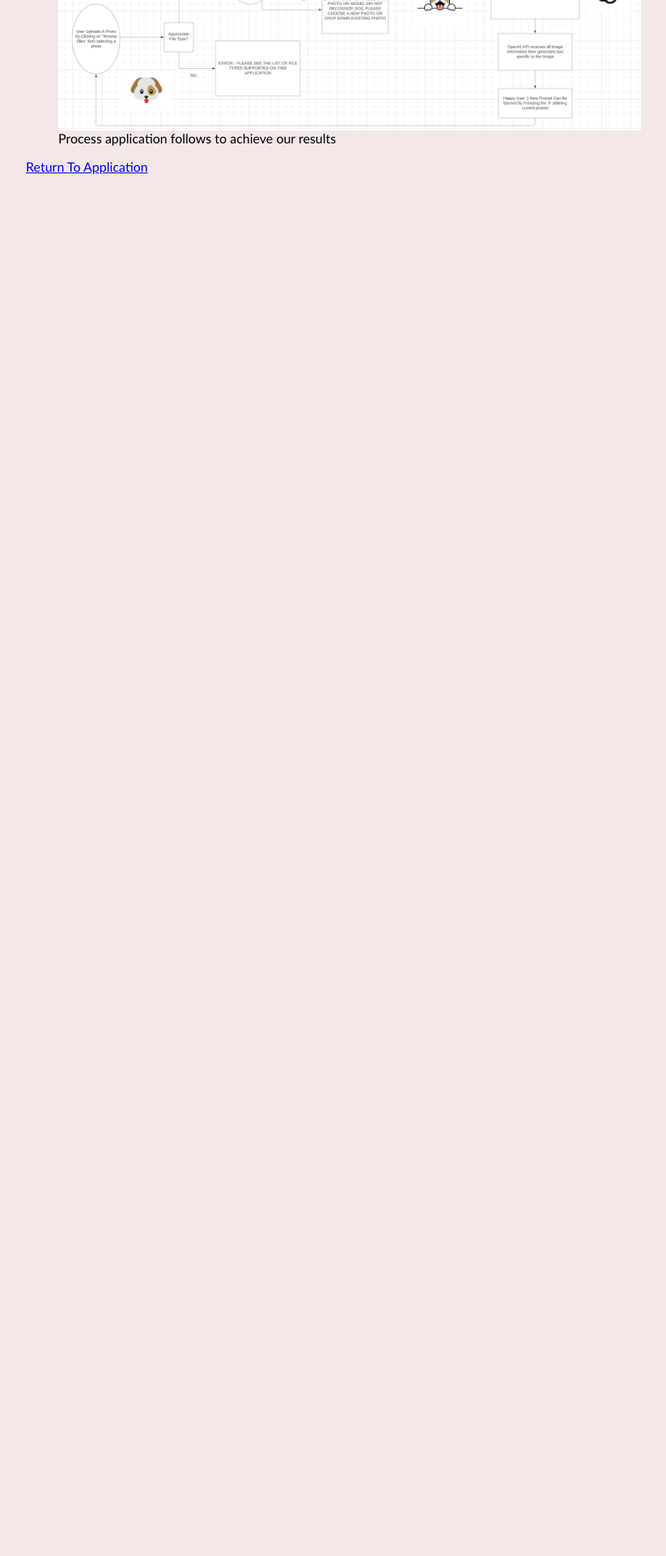
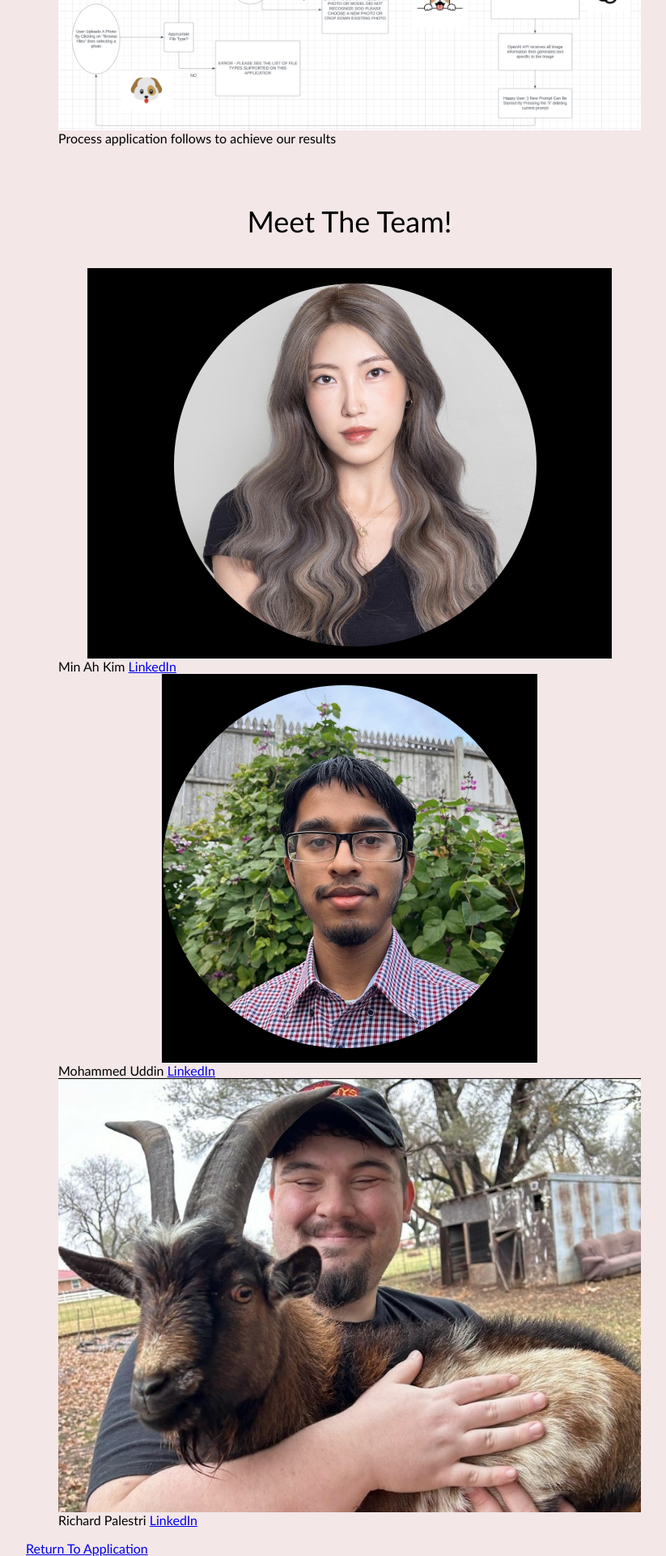
Before and after one commit to theUncluded/final_dog, a Flask app: page /about.html in a window 1280 px wide. Shown: the part 335-2256 px from the top of the page at 81% size, without its empty margins (268-1091 px from the left). Before the commit the page ends 550 px from the top, so only its background shows below. Run offline with Flask 3, Linux system fonts and the light colour scheme.

Commit message:
added team pictures, added flowchart fig

```diff
--- a/static/css/index.css
+++ b/static/css/index.css
@@ -265,3 +265,10 @@ body {
     text-align: center;
     text-decoration-thickness: 3px;
   }
+
+  #member {
+    width: 360px;
+    height: 360px;
+    border-radius: 3px;
+    border-color: antiquewhite;
+  }
--- a/templates/about.html
+++ b/templates/about.html
@@ -10,10 +10,19 @@
     to build 'What Up Dog'. This project was funded with passion and humor about a topic many people are curious about, but are not pursuing.</p>
 <br>
 <figure>
-<img id="flowchart" src="What-Up-Dog\static\img\flowchart.png" alt="flowchart diagram">
+<img id="flowchart" src="static\img\flowchart.png" alt="flowchart diagram">
 <figcaption>Process application follows to achieve our results</figcaption>
 </figure>
-
+<br>
+<p style="text-align:center; font-size:36px;">Meet The Team!</p>
+<figure>
+<img class="member" src="static\img\minah.png" alt="Min Ah Kim">
+<figcaption>Min Ah Kim <a href="https://www.linkedin.com/in/min-ah-kim-908421b7/">LinkedIn</a></figcaption>
+<img class="member" src="static\img\mohammed.png" alt="Mohammed Uddin">
+<figcaption>Mohammed Uddin <a href="https://www.linkedin.com/in/mohammed-t-uddin/">LinkedIn</a></figcaption>
+<img class="member" src="static\img\whiskey.jpg" alt="Rich Palestri">
+<figcaption>Richard Palestri <a href="https://www.linkedin.com/in/richard-palestri-203613200/">LinkedIn</a></figcaption>
+</figure>
 <a href="{{url_for('main')}}" style="font-size:xxlarge">Return To Application</a>
 
 </body>
```
Also changed, not shown: static/img/minah.png (added), static/img/mohammed.png (added), static/img/whiskey.jpg (added).
